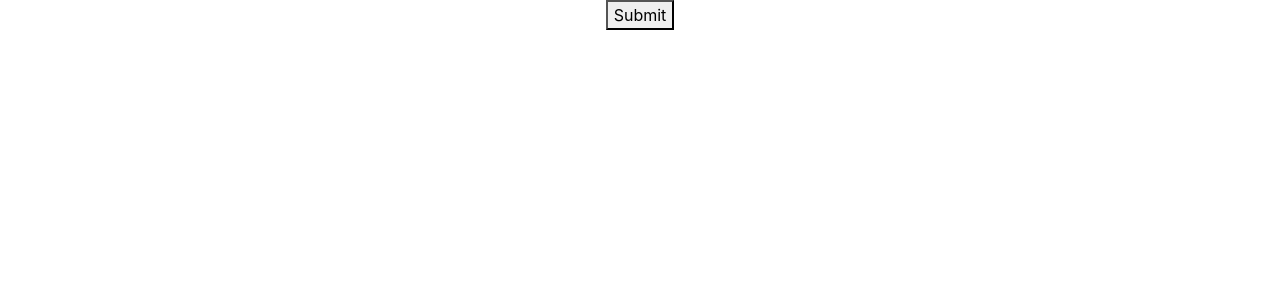
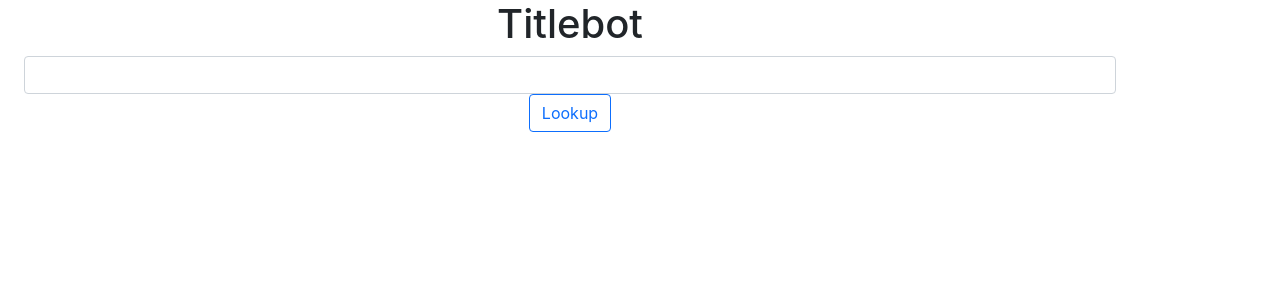
Before and after one commit to cf7/titlebot, a React (Create React App) app: page / in a window 1280 px wide. Shown: the top 300 px of the page. Built offline with nearby package versions, Linux system fonts and the light colour scheme.

Commit message:
basic styling for form

```diff
--- a/package.json
+++ b/package.json
@@ -8,12 +8,15 @@
     "@testing-library/user-event": "^12.8.3",
     "axios": "^0.24.0",
     "body-parser": "^1.19.0",
+    "bootstrap": "^5.1.3",
     "cors": "^2.8.5",
     "enzyme": "^3.11.0",
+    "enzyme-adapter-react-16": "^1.15.6",
     "express": "^4.17.1",
     "jest": "^26.6.0",
     "morgan": "^1.10.0",
     "react": "^16.14.0",
+    "react-bootstrap": "^2.0.2",
     "react-dom": "^16.14.0",
     "react-scripts": "4.0.3",
     "web-vitals": "^1.1.2"
--- a/server.js
+++ b/server.js
@@ -10,6 +10,12 @@ app.use(bodyParser.json());
 app.use(morgan());
 
 
+
+
+app.get('/lookup', (req, res) => {
+  res.status(200).send("Lookup!");
+});
+
 app.get('/', (req, res) => {
   res.status(200).send("Success!");
 });
--- a/src/App.css
+++ b/src/App.css
@@ -1,5 +1,10 @@
-.App {
+.App.container {
+  display: inline-block;
   text-align: center;
+  justify-content: center;
+  align-items: center;
+  width:  100%;
+  height: 100%;
 }
 
 .App-logo {
@@ -36,3 +41,10 @@
     transform: rotate(360deg);
   }
 }
+
+.form-view-row {
+  align-self: center;
+  /*min-width: 500px;
+  max-width: 700px;*/
+  margin: 0px !important;
+}
--- a/src/App.js
+++ b/src/App.js
@@ -1,6 +1,10 @@
 import React from 'react';
 // import logo from './logo.svg';
-
+import Form from 'react-bootstrap/Form';
+import Container from 'react-bootstrap/Container';
+import Row from 'react-bootstrap/Row';
+import Col from 'react-bootstrap/Col';
+import Button from 'react-bootstrap/Button';
 import './App.css';
 
 
@@ -11,8 +15,15 @@ export default class App extends React.Component {
   constructor(props) {
     super(props);
     this.state = {
-      title: '',
+      displayURL: '',
+      url: '',
     };
+  }
+
+  handleChange = (event) => {
+    event.persist();
+    // console.log(event);
+    this.setState({ displayURL: event.target.value });
   }
 
   handleClick = () => {
@@ -25,8 +36,8 @@ export default class App extends React.Component {
         console.log(data1);
         // let data2 = data1[0].match(/(>).*(<\/)/);
         // console.log(data2);
-        let title = data1[0].match(/[>](.*)[<][/]/)[1];
-        this.setState({ title: title });
+        let url = data1[0].match(/[>](.*)[<][/]/)[1];
+        this.setState({ url: url });
       }).catch((e) => {
         console.error(e);
       });
@@ -34,14 +45,42 @@ export default class App extends React.Component {
 
   render = () => {
     return (
-      <div className="App">
+      <Container className="App">
+      <Row>
+        <h1>Titlebot</h1>
+      </Row>
+      <Row className="form-view-row">
+      <Col>
+        <Form className="input-form">
+          <Row>
+            <Col>
+              <Form.Control
+                as="input"
+                onChange={this.handleChange}
+                value={this.state.displayURL}
+              >
+              </Form.Control>
+              <Form.Label>
+                  <Button
+                    onClick={this.handleClick}
+                    as="input"
+                    type="submit"
+                    value='Lookup'
+                    variant="outline-primary"
+                    className={"submit-btn "}
+                  />
+              </Form.Label>
+            </Col>
+          </Row>
+        </Form>
+        </Col>
+        </Row>
+        {/*<Container className="output">
+          { this.state.title }
+        </Container>
+        <button type="submit" onClick={this.handleClick}>Submit</button>*/}
 
-        <div className="output">
-          { this.state.title }
-        </div>
-        <button type="submit" onClick={this.handleClick}>Submit</button>
-
-      </div>
+      </Container>
     );
   }
 }
--- a/src/index.css
+++ b/src/index.css
@@ -1,6 +1,3 @@
-@import '~bootstrap/scss/bootstrap.css';
-@import './App.css';
-
 body {
   margin: 0;
   font-family: -apple-system, BlinkMacSystemFont, 'Segoe UI', 'Roboto', 'Oxygen',
--- a/src/index.js
+++ b/src/index.js
@@ -1,3 +1,4 @@
+import 'bootstrap/dist/css/bootstrap.css';
 import React from 'react';
 import ReactDOM from 'react-dom';
 import './index.css';
```
Also changed, not shown: 2 other files (tests, documents, lock files or other folders).
